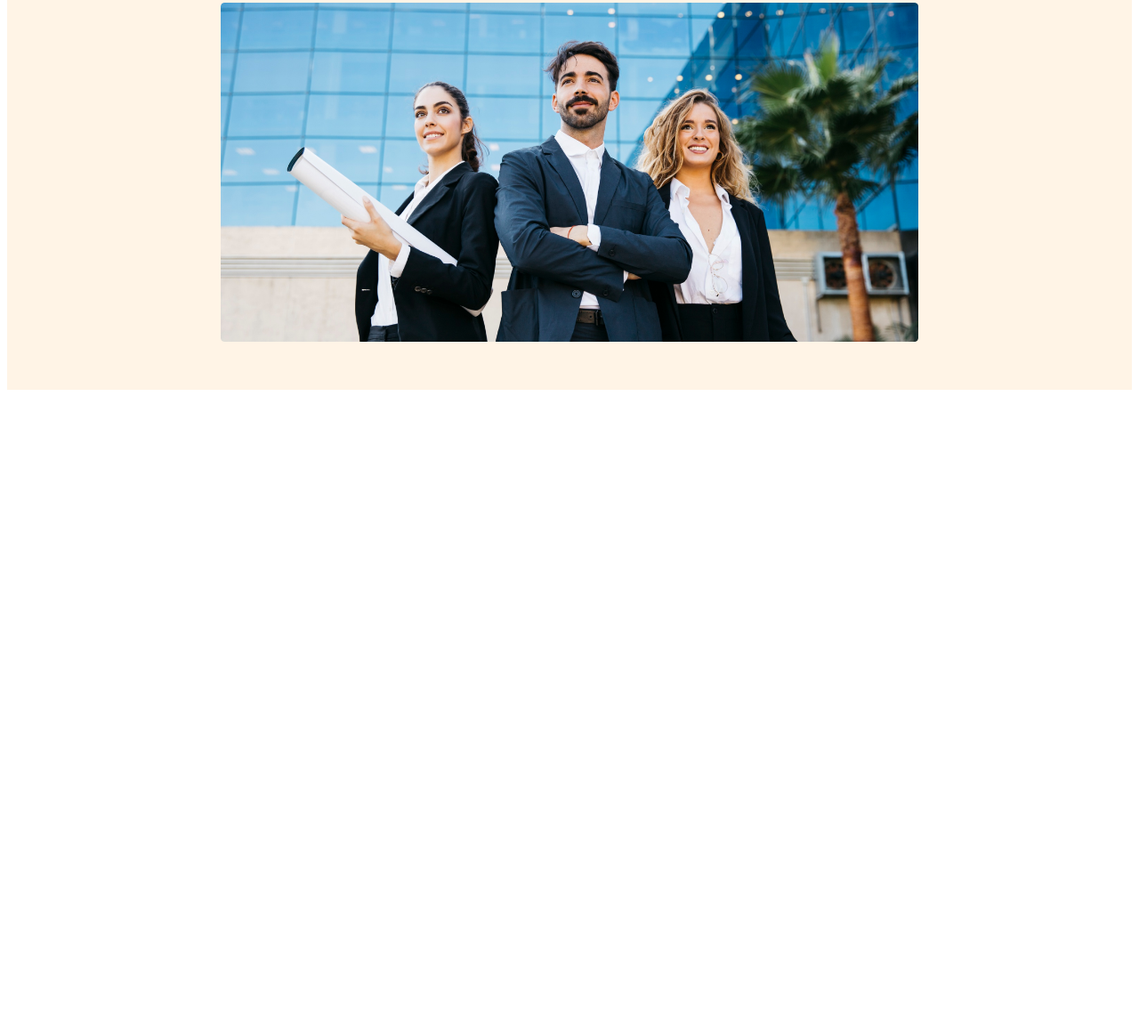
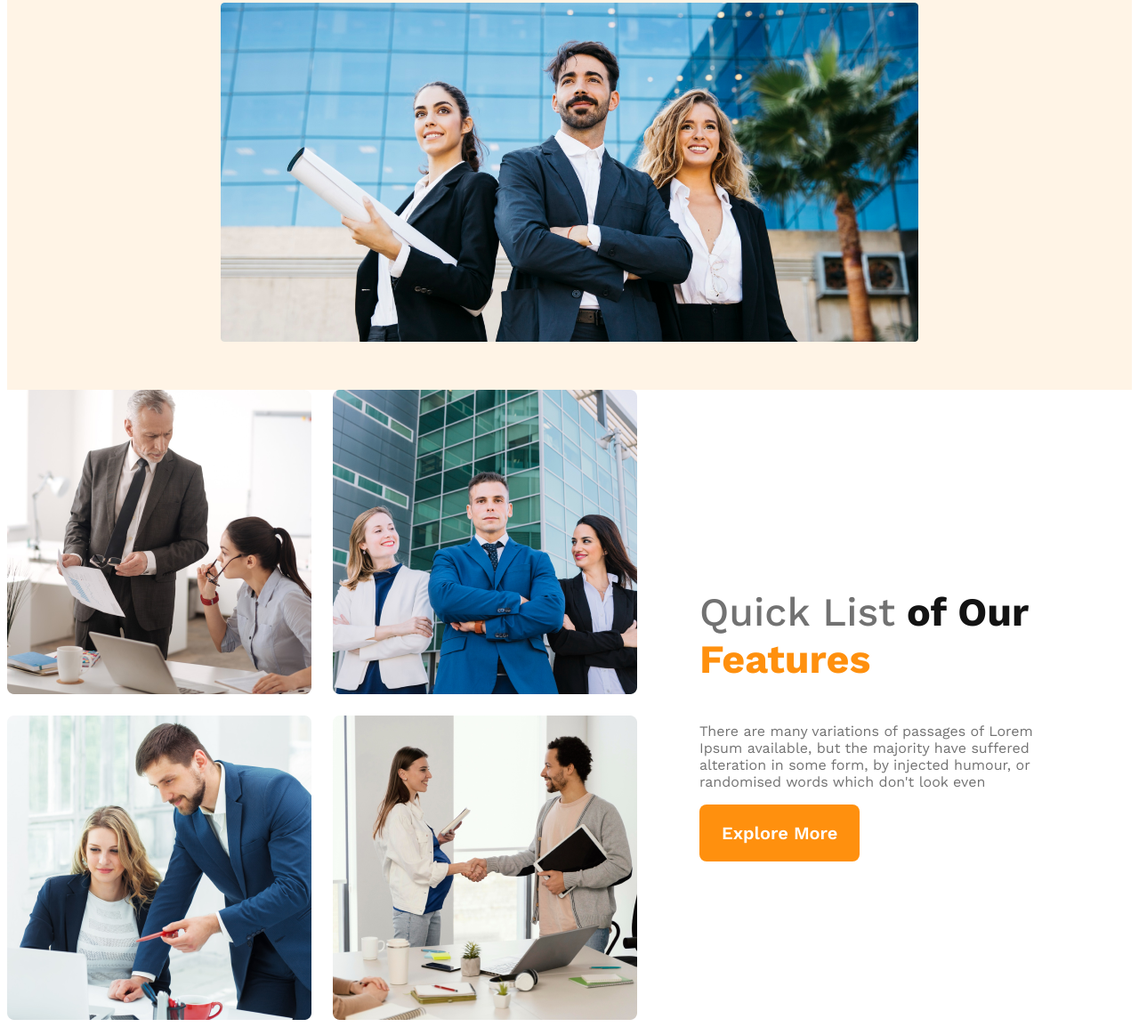
Before and after one commit to Sadman-Chowdhury/g3-architects-website, a plain HTML site: page index.html in a window 1280 px wide. Shown: the part 573-1727 px from the top of the page at 89% size. Before the commit the page ends 1019 px from the top, so only its background shows below. Drawn offline with nearby package versions, Linux system fonts and the light colour scheme.

Commit message:
Features content added

```diff
--- a/index.html
+++ b/index.html
@@ -23,11 +23,24 @@
                 <p class="banner-des">There are many variations of passages of Lorem Ipsum available, but the majority have suffered alteration in some form, by injected humour, or randomised words which don't look even</p>
                 <button class="btn-primary">Explore More</button>
             </div>
-            <img src="images/banner.png" alt="">
+            <img src="images/banner.png" alt="1">
         </div>
     </header>
     <main>
-
+        <!-- Features section -->
+        <section class="team-container">
+            <div class="team-img-container">
+                <img src="images/team1.png" alt="2">
+                <img src="images/team2.png" alt="3">
+                <img src="images/team3.png" alt="4">
+                <img src="images/team4.png" alt="5">
+            </div>
+            <div class="team-content">
+                <h3 class="team-title"> <span class="quick-list">Quick List</span> <span class="of-our">of Our</span> <span class="features">Features</span></h3>
+                <p class="team-des">There are many variations of passages of Lorem Ipsum available, but the majority have suffered alteration in some form, by injected humour, or randomised words which don't look even</p>
+                <button class="btn-primary">Explore More</button>
+            </div>
+        </section>
     </main>
     <footer>
 
--- a/style.css
+++ b/style.css
@@ -83,3 +83,42 @@ nav li a{
         flex-direction: column;
     }
 }
+
+/* Main styles */
+main{
+    max-width: 1440px;
+    margin: 0 auto;
+}
+.team-container{
+    display: flex;
+    align-items: center;
+}
+.team-img-container{
+    display: grid;
+    grid-template-columns: repeat(2, 1fr);
+    gap: 1.5rem;
+}
+.team-content{
+    padding-left: 70px;
+    padding-right: 70px;
+}
+.team-title{
+    font-size: 2.8rem;
+}
+.team-title .quick-list{
+    color: #727272;
+    font-weight: 500;
+}
+.team-title .of-our{
+    color: #131313;
+    font-weight: 700;
+}
+.team-title .features{
+    color: #FF900E;
+    font-weight: 700;
+}
+.team-content .team-des{
+    color: #727272;
+    font-size: 16px;
+    font-weight: 400;
+}
```
